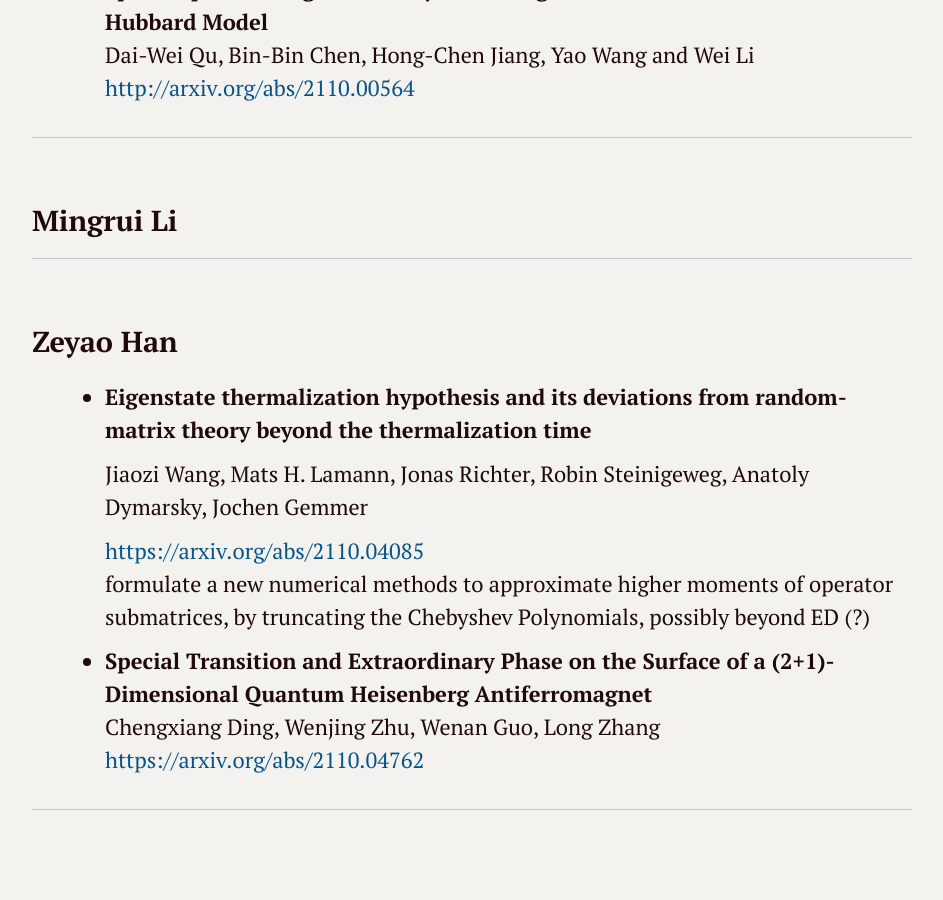
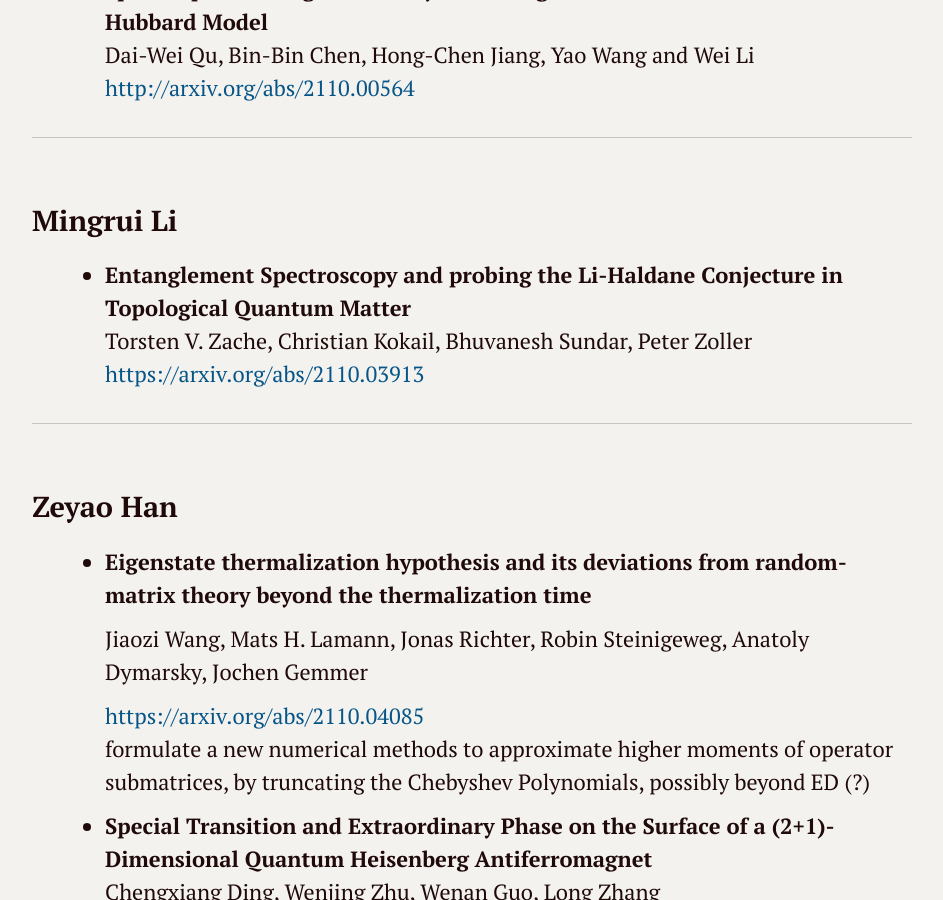
Before and after one commit to xuanzziu/xuanzziu.github.io, a Jekyll site: the page arXiv/week5/index.html, which Jekyll copies as it is, in a window 1280 px wide and 900 px high, scrolled down 5019 px. Shown: the whole window, without its empty margins (168-1111 px from the left). Built offline with Jekyll 4.4.1, drawn with Linux system fonts in a browser that asks for light colours.

Commit message:
Update index.html

```diff
--- a/arXiv/week5/index.html
+++ b/arXiv/week5/index.html
@@ -828,7 +828,9 @@ input {
 <span>Dai-Wei Qu, Bin-Bin Chen, Hong-Chen Jiang, Yao Wang, Wei Li</span>
 <a href='https://arxiv.org/pdf/2110.00564.pdf' target='_blank' class='url'>https://arxiv.org/pdf/2110.00564.pdf</a></li></ul><hr /><h2 id='xinyu-sun'><span>Xinyu Sun</span></h2><ul><li><strong><span>Spin-Triplet Pairing Induced by Near-Neighbor Attraction in the Extended Hubbard Model</span></strong>
 <span>Dai-Wei Qu, Bin-Bin Chen, Hong-Chen Jiang, Yao Wang and Wei Li</span>
-<a href='http://arxiv.org/abs/2110.00564' target='_blank' class='url'>http://arxiv.org/abs/2110.00564</a></li></ul><hr /><h2 id='mingrui-li'><span>Mingrui Li</span></h2><hr /><h2 id='zeyao-han'><span>Zeyao Han</span></h2><ul><li><p><strong><span>Eigenstate thermalization hypothesis and its deviations from random-matrix theory beyond the thermalization time</span></strong></p><p><span>Jiaozi Wang, Mats H. Lamann, Jonas Richter, Robin Steinigeweg, Anatoly Dymarsky, Jochen Gemmer</span></p><p><a href='https://arxiv.org/abs/2110.04085' target='_blank' class='url'>https://arxiv.org/abs/2110.04085</a>
+<a href='http://arxiv.org/abs/2110.00564' target='_blank' class='url'>http://arxiv.org/abs/2110.00564</a></li></ul><hr /><h2 id='mingrui-li'><span>Mingrui Li</span></h2><ul><li><strong><span>Entanglement Spectroscopy and probing the Li-Haldane Conjecture in Topological Quantum Matter</span></strong>
+<span>Torsten V. Zache, Christian Kokail, Bhuvanesh Sundar, Peter Zoller</span>
+<a href='https://arxiv.org/abs/2110.03913' target='_blank' class='url'>https://arxiv.org/abs/2110.03913</a></li></ul><hr /><h2 id='zeyao-han'><span>Zeyao Han</span></h2><ul><li><p><strong><span>Eigenstate thermalization hypothesis and its deviations from random-matrix theory beyond the thermalization time</span></strong></p><p><span>Jiaozi Wang, Mats H. Lamann, Jonas Richter, Robin Steinigeweg, Anatoly Dymarsky, Jochen Gemmer</span></p><p><a href='https://arxiv.org/abs/2110.04085' target='_blank' class='url'>https://arxiv.org/abs/2110.04085</a>
 <span>formulate a new numerical methods to approximate higher moments of operator submatrices, by truncating the Chebyshev Polynomials, possibly beyond ED (?)</span></p></li><li><p><strong><span>Special Transition and Extraordinary Phase on the Surface of a (2+1)-Dimensional Quantum Heisenberg Antiferromagnet</span></strong>
 <span>Chengxiang Ding, Wenjing Zhu, Wenan Guo, Long Zhang</span>
 <a href='https://arxiv.org/abs/2110.04762' target='_blank' class='url'>https://arxiv.org/abs/2110.04762</a></p></li></ul><hr /><p>&nbsp;</p><p>&nbsp;</p><p>&nbsp;</p></div></div>
```
